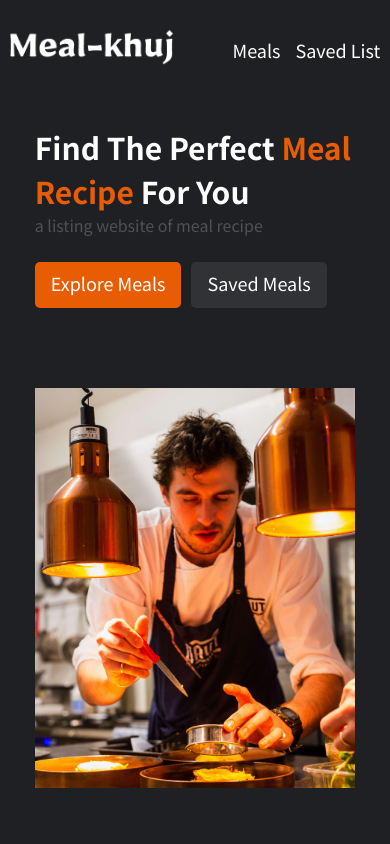
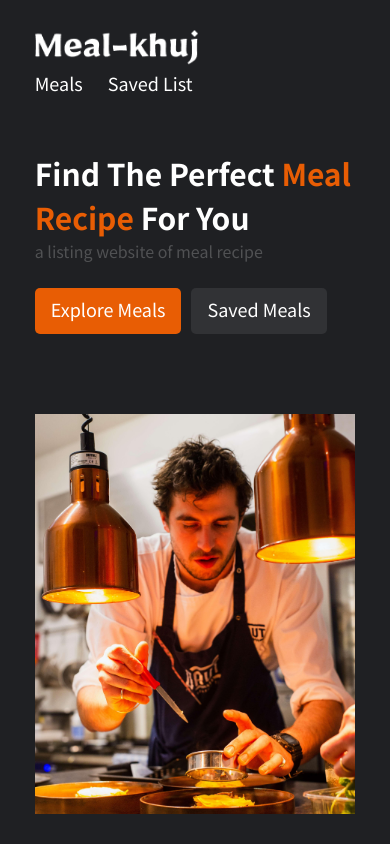
Before and after one commit to ulvikrml/Meal-Recipes-React, a React (Create React App) app: page / in a window 390 px wide. Built offline with nearby package versions, Linux system fonts and the light colour scheme; a web font is replaced by a local one.

Commit message:
fixed css bugs

```diff
--- a/src/index.css
+++ b/src/index.css
@@ -35,6 +35,39 @@ body {
 }
 @media screen and (max-width: 768px) {
   .container {
-      width: 95% !important;
-  }
+      width: 85% !important;
+    }
 }
+@media screen and (max-width: 512px) {
+    nav {
+      .container {
+          .nav-container {
+              flex-direction: column;
+              align-items: flex-start !important;
+              justify-content: center;
+              .nav-logo{
+                margin-left: 25px;
+              }
+              .nav-links{
+                .nav-link{
+                  margin-left: 25px !important;
+                }
+              }
+          }
+      }
+    }
+    .recipe-card{
+      .recipe-card-header-text{
+        margin-left: 0px !important;
+      }
+      /* .recipe-image {
+        width: 80% !important;
+    } */
+      .recipe-card-ingredients__measures-list__item{
+        width: 100% !important;
+      }
+      .recipe-card-header{
+        flex-direction: column;
+      }
+    }
+}
--- a/src/styles/RecipeCard/RecipeCard.scss
+++ b/src/styles/RecipeCard/RecipeCard.scss
@@ -77,7 +77,7 @@
                 &__item {
                     display: flex;
                     justify-content: space-between;
-                    width: 500px;
+                    width: 80%;
                     background: #303134;
                     padding: 5px 7px;
 
--- a/src/styles/Responsive/Responsive.scss
+++ b/src/styles/Responsive/Responsive.scss
@@ -29,6 +29,7 @@
 
                 .hero-section-info {
                     width: 100%;
+
                     .hero-section-title {
                         font-size: 44px;
                     }
@@ -56,6 +57,7 @@
         }
     }
 }
+
 @media screen and (max-width: 424px) {
     .hero-section {
         .container {
```
